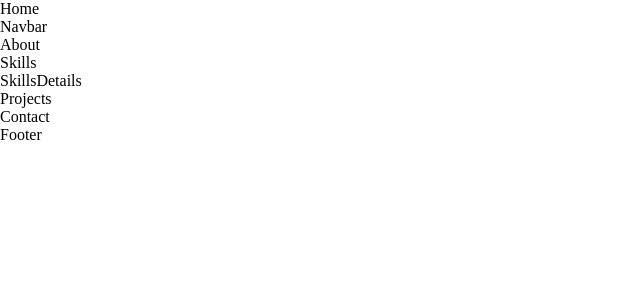
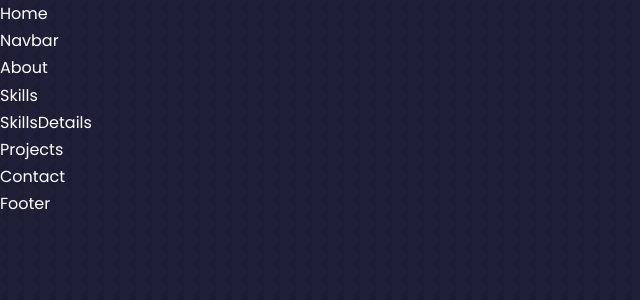
Before and after one commit to ash14ish/My-Portfolio, a React (Create React App) app: page / in a window 1280 px wide. Shown: the top 300 px of the page, without its empty margins (0-640 px from the left). Built offline with nearby package versions, Linux system fonts and the light colour scheme.

Commit message:
portfolio

```diff
--- a/src/index.css
+++ b/src/index.css
@@ -1,3 +1,5 @@
+@import url("https://fonts.googleapis.com/css2?family=Poppins:wght@300;400;500;600&display=swap");
+
 * {
   margin: 0;
   padding: 0;
@@ -15,4 +17,24 @@
   --color-primary-variant: rgba(77, 181, 255, 0.4);
   --color-white: #fff;
   --color-light: rgba(255, 255, 255, 0.6);
+
+  --container-width-lg: 75%;
+  --container-width-md: 86%;
+  --container-width-ms: 90%;
 }
+
+html {
+  scroll-behavior: smooth;
+}
+
+::-webkit-scrollbar {
+  display: none;
+}
+
+body {
+  font-family: "Poppins", sans-serif;
+  background: var(--color-bg);
+  color: var(--color-white);
+  line-height: 1.7;
+  background-image: url(../src/assets/bg-texture.png);
+}
```
